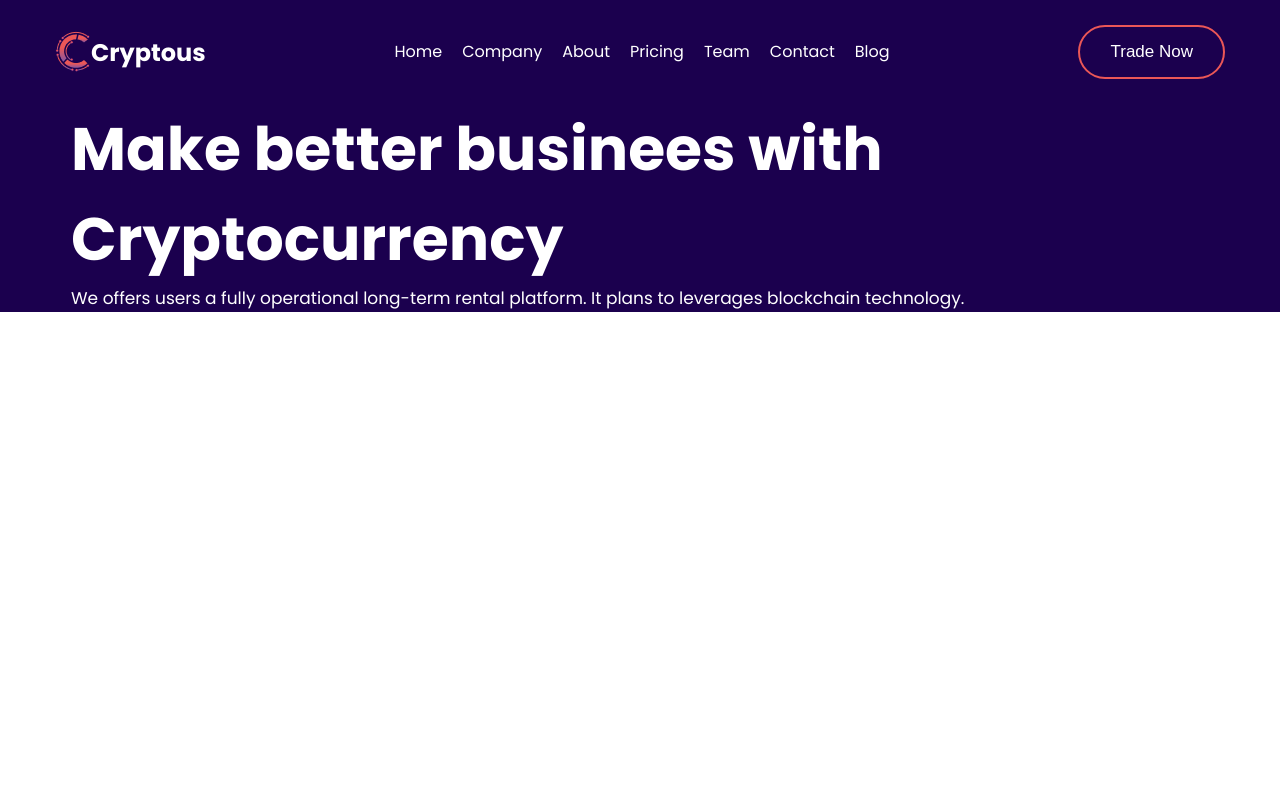
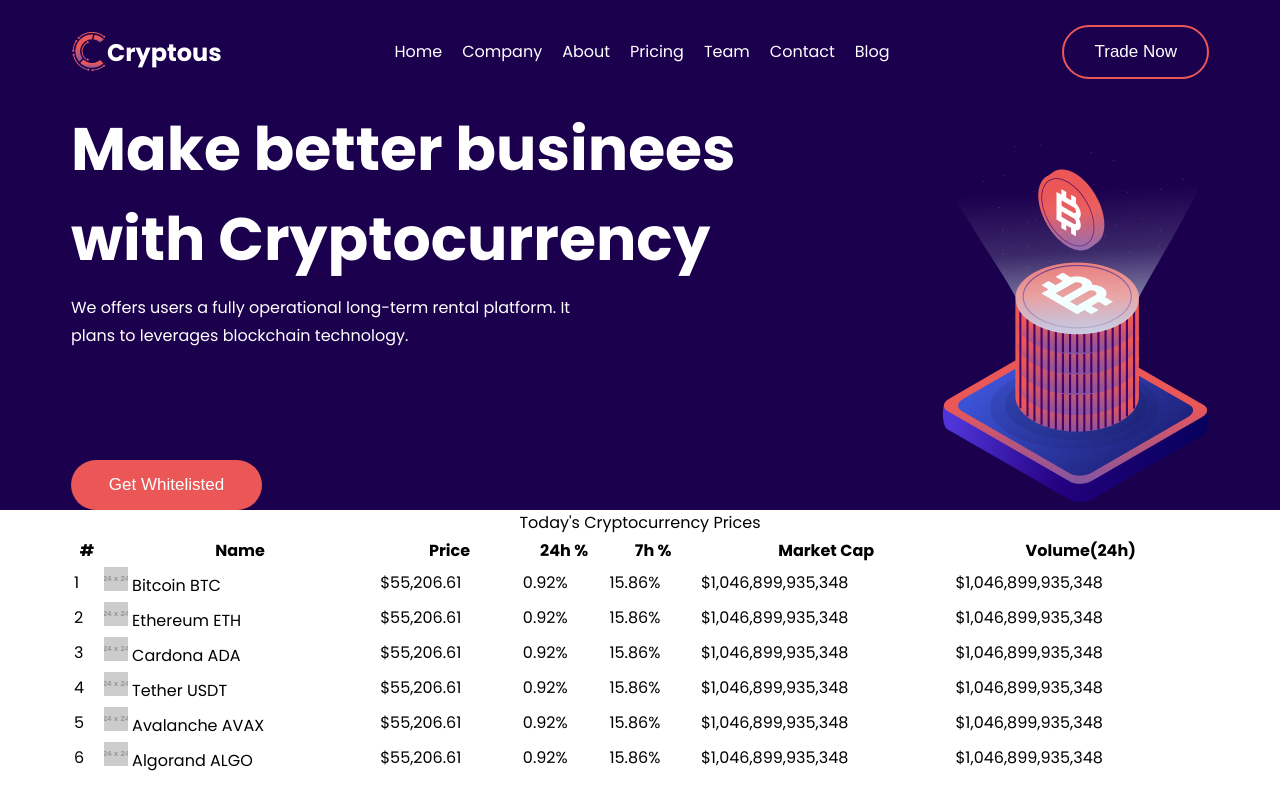
Before and after one commit to sorbTheGoobert/cryptoweb, a plain HTML site: page index.html in a window 1280 px wide. Drawn offline with Linux system fonts and the light colour scheme; placeholder pictures from the web are drawn by us.

Commit message:
made the header + good progress on table skeleton

```diff
--- a/assets/style.css
+++ b/assets/style.css
@@ -93,7 +93,7 @@ header{
     display: flex;
     justify-content: space-between;
     flex-wrap: nowrap;
-    padding: 25px 0;
+    padding: 25px 16px;
 }
 
 .logo-name{
@@ -132,17 +132,49 @@ nav button {
     font-size: 17px;
 }
 
+.header {
+    display: flex;
+    flex-wrap: nowrap;
+    justify-content: space-between;
+}
+
 .context {
     font-weight: 700;
     font-size: 60px;
     line-height: 90px;
     color: white;
+    width: 665px;
+    line-break: normal;
 }
 
 .context-sub {
     font: "Inter";
     line-height: 28px;
-    font-size: 17px;
+    font-size: 16px;
     font-weight: 400;
     color: white;
+    width: 500px;
+    line-break: normal;
+    margin: 10px 0;
 }
+
+.header button {
+    border: transparent;
+    border-radius: 50px;
+    padding: 15px 30px;
+    background-color: #EB5757;
+    color: white;
+    font-weight: 500;
+    font-size: 17px;
+    width: 191px;
+}
+
+.contextContainer {
+    display: flex;
+    justify-content: space-between;
+    flex-direction: column;
+}
+
+.market-table {
+    width: 100%;
+}
--- a/index.html
+++ b/index.html
@@ -14,6 +14,7 @@
 </head>
 <body>
     <header>
+
         <nav>
             <div class="container navigation">
                 <div class="logo">
@@ -37,22 +38,136 @@
             </div>
         </nav>
         <section>
-            <div class="container">
+            <div class="container header">
+                <div class="contextContainer">
+                    <div>
+                        <p class="context">Make better businees with Cryptocurrency</p>
+                        <p class="context-sub">We offers users a fully operational long-term rental platform. It plans to leverages blockchain technology.</p>
+                    </div>
+                    <button>Get Whitelisted</button>
+                </div>
                 <div>
-                    <p class="context">Make better businees with Cryptocurrency</p>
-                    <p class="context-sub">We offers users a fully operational long-term rental platform. It plans to leverages blockchain technology.</p>
+                    <img src="./assets/shapes.png" alt="">
                 </div>
-
-                <div>
-
-                </div>
-
-                <div>
-
-                </div>
-
             </div>
         </section>
     </header>
+
+    <section>
+        <div class="container">
+            <table class="market-table">
+                <caption>Today's Cryptocurrency Prices</caption>
+                <thead>
+                    <tr>
+                        <th>#</th>
+                        <th>Name</th>
+                        <th>Price</th>
+                        <th>24h %</th>
+                        <th>7h %</th>
+                        <th>Market Cap</th>
+                        <th>Volume(24h)</th>
+                    </tr>
+                </thead>
+                <tbody>
+                    <tr>
+                        <td>1</td>
+                        <td>
+                            <img src="https://placehold.co/24x24" alt="">
+                            Bitcoin
+                            BTC
+                        </td>
+                        <td>$55,206.61</td>
+                        <td>0.92%</td>
+                        <td>15.86%</td>
+                        <td>$1,046,899,935,348</td>
+                        <td>
+                            $1,046,899,935,348
+                            <!-- <p>653,452 BTC</p> -->
+                        </td>
+                    </tr>
+                    <tr>
+                        <td>2</td>
+                        <td>
+                            <img src="https://placehold.co/24x24" alt="">
+                            Ethereum
+                            ETH
+                        </td>
+                        <td>$55,206.61</td>
+                        <td>0.92%</td>
+                        <td>15.86%</td>
+                        <td>$1,046,899,935,348</td>
+                        <td>
+                            $1,046,899,935,348
+                            <!-- <p>653,452 BTC</p> -->
+                        </td>
+                    </tr>
+                    <tr>
+                        <td>3</td>
+                        <td>
+                            <img src="https://placehold.co/24x24" alt="">
+                            Cardona
+                            ADA
+                        </td>
+                        <td>$55,206.61</td>
+                        <td>0.92%</td>
+                        <td>15.86%</td>
+                        <td>$1,046,899,935,348</td>
+                        <td>
+                            $1,046,899,935,348
+                            <!-- <p>653,452 BTC</p> -->
+                        </td>
+                    </tr>
+                    <tr>
+                        <td>4</td>
+                        <td>
+                            <img src="https://placehold.co/24x24" alt="">
+                            Tether
+                            USDT
+                        </td>
+                        <td>$55,206.61</td>
+                        <td>0.92%</td>
+                        <td>15.86%</td>
+                        <td>$1,046,899,935,348</td>
+                        <td>
+                            $1,046,899,935,348
+                            <!-- <p>653,452 BTC</p> -->
+                        </td>
+                    </tr>
+                    <tr>
+                        <td>5</td>
+                        <td>
+                            <img src="https://placehold.co/24x24" alt="">
+                            Avalanche
+                            AVAX
+                        </td>
+                        <td>$55,206.61</td>
+                        <td>0.92%</td>
+                        <td>15.86%</td>
+                        <td>$1,046,899,935,348</td>
+                        <td>
+                            $1,046,899,935,348
+                            <!-- <p>653,452 BTC</p> -->
+                        </td>
+                    </tr>
+                    <tr>
+                        <td>6</td>
+                        <td>
+                            <img src="https://placehold.co/24x24" alt="">
+                            Algorand
+                            ALGO
+                        </td>
+                        <td>$55,206.61</td>
+                        <td>0.92%</td>
+                        <td>15.86%</td>
+                        <td>$1,046,899,935,348</td>
+                        <td>
+                            $1,046,899,935,348
+                            <!-- <p>653,452 BTC</p> -->
+                        </td>
+                    </tr>
+                </tbody>
+            </table>
+        </div>
+    </section>
 </body>
 </html>
```
